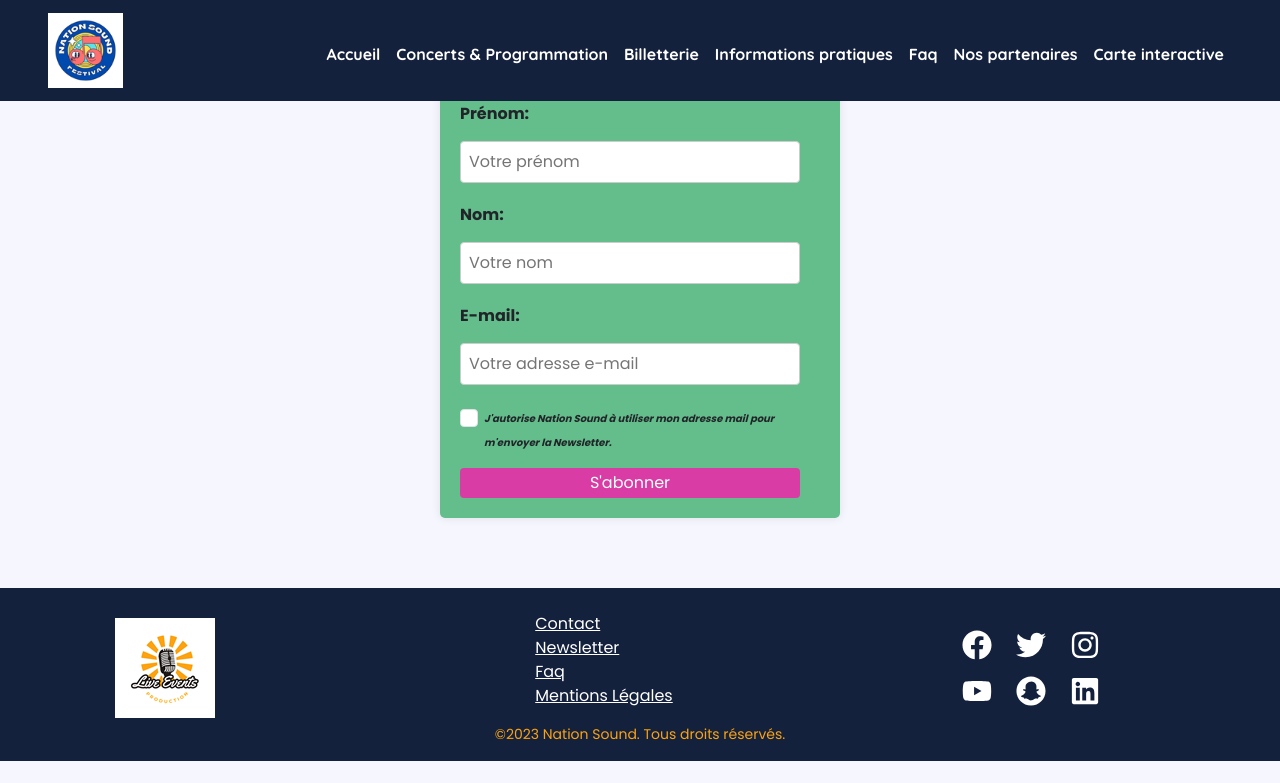
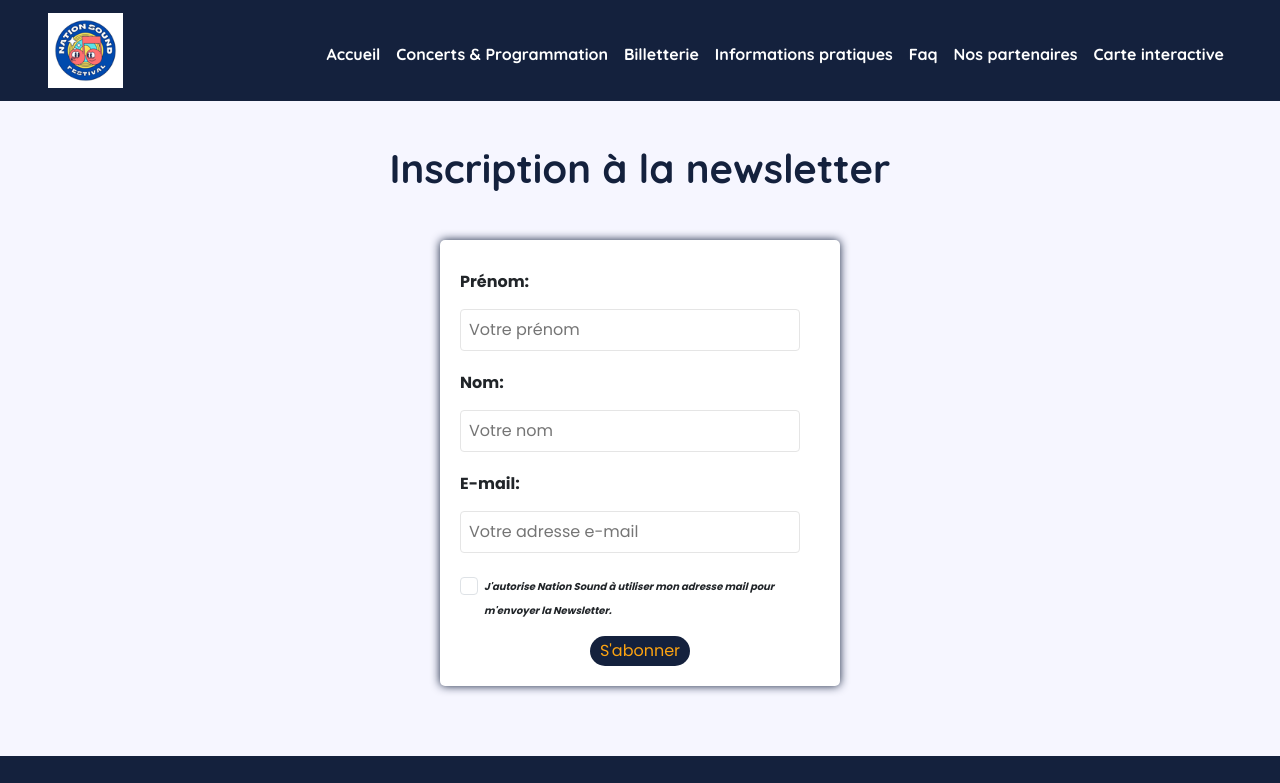
Before and after one commit to wendy1976/nation_sound_v2, a React (Create React App) app: page /newsletter in a window 1280 px wide. Shown: the top 783 px of the page. Built offline with nearby package versions, Linux system fonts and the light colour scheme.

Commit message:
modified style NewsLetterForm.js and ContactForm.js

```diff
--- a/src/ContactForm.js
+++ b/src/ContactForm.js
@@ -49,8 +49,10 @@ function ContactForm() {
     // Rendu du composant
     return (
         <Layout>
-            <h1 className="text-center mb-4 pink">Formulaire de contact</h1>
-            <div className="contact-form-container">
+            <div className="mt-5 pt-5">
+            <h1 className="text-center blue mt-5">Formulaire de contact</h1>
+            </div>
+            <div className="contact-form-container pb-5 pt-5 mt-5 mb-3">
                 {/* Afficher un message de remerciement si le formulaire a été soumis */}
                 {formSubmitted ? (
                     <p>Merci pour votre message! Nous vous répondrons dès que possible.</p>
--- a/src/Faq.js
+++ b/src/Faq.js
@@ -6,15 +6,15 @@ function Faq() {
     const [faqs, setFaqs] = useState([
         {
             question: 'Où dormir ?',
-            answer: 'Nous vous proposons de planter votre tente sur le Camping du Festival, ou de loger dans les hôtels aux alentours, toutes les informations sont sur notre rubrique : <a href="#section2">Logement</a>.'
+            answer: 'Nous vous proposons de planter votre tente sur le Camping du Festival, ou de loger dans les hôtels aux alentours, toutes les informations sont sur notre rubrique : <a href="infos#section2">Logement</a>.'
         },
         {
             question: 'Comment venir ?',
-            answer: 'Toutes les informations concernant les transports se trouvent dans la rubrique : <a href="#section1">Transport</a>.'
+            answer: 'Toutes les informations concernant les transports se trouvent dans la rubrique : <a href="infos#section1">Transport</a>.'
         },
         {
             question: 'Où manger ?',
-            answer: 'Nous vous proposons au sein du festival plusieurs points de restauration, que vous trouverez dans notre rubrique : <a href="#section3">Restauration</a>.'
+            answer: 'Nous vous proposons au sein du festival plusieurs points de restauration, que vous trouverez dans notre rubrique : <a href="infos#section3">Restauration</a>.'
         },
         {
             question: 'Comment payer dans l’enceinte du festival ?',
@@ -71,7 +71,7 @@ function Faq() {
     };
 
     return (
-        <div className="faq-section">
+        <div className="faq-section mt-5 pt-3 pb-3">
             {faqs.map((faq, index) => (
                 <div key={index} className="faq-item">
                     <h2 onClick={() => toggleAnswer(index)} className="faq-question">
--- a/src/Newsletter.js
+++ b/src/Newsletter.js
@@ -44,8 +44,8 @@ function Newsletter() {
 
   return (
     <Layout>
-      <div>
-        <h1 className="text-center mb-4 pink">Inscription à la newsletter</h1>
+      <div className='mt-5 pt-5'>
+        <h1 className="text-center mt-5 mb-5">Inscription à la newsletter</h1>
         {/* Afficher un message de confirmation si l'utilisateur s'est abonné */}
         {subscribed ? (
           <p className='text-center'>Merci de vous être abonné à notre newsletter!</p>
--- a/src/NewsletterForm.js
+++ b/src/NewsletterForm.js
@@ -55,7 +55,7 @@ function NewsletterForm({ formData, handleInputChange, handleSubmit }) {
         </label>
       </div>
       {/* Bouton d'envoi du formulaire */}
-      <button type="submit">S'abonner</button>
+      <button className="mx-auto d-block"type="submit">S'abonner</button>
     </form>
   );
 }
--- a/src/index.css
+++ b/src/index.css
@@ -108,10 +108,10 @@ body {
   max-width: 400px;
   margin: 0 auto;
   padding: 20px;
-  background: #f9f9f9;
+  background: var(--grey);
   border-radius: 5px;
-  box-shadow: 0 0 10px rgba(0, 0, 0, 0.1);
-  background-color: #64be8b;
+  box-shadow: 0 0 10px var(--blue);
+  background-color: var(--white);
   margin-bottom: 70px;
 }
 
@@ -125,27 +125,9 @@ body {
   width: calc(100% - 20px);
   padding: 8px;
   margin-bottom: 10px;
-  border: 1px solid #ccc;
+  border: 1px solid var(--grey);
   border-radius: 4px;
 }
-
-.newsletter-form-container button {
-  width: calc(100% - 20px);
-  padding: 10px;
-  background-color: #D93DA5;
-  color: white;
-  border: none;
-  border-radius: 4px;
-  cursor: pointer;
-}
-
-.newsletter-form-container button:hover {
-  background-color: #E6E16D;
-}
-
-
-
-
 
 /* Mise en forme de la FAQ */
 .faq-item {
@@ -207,9 +189,10 @@ body {
   flex-direction: column;
   width: 300px;
   padding: 20px;
-  border: 1px solid #ccc;
+  border: 1px solid var(--blue);
+  box-shadow: 0 0 10px var(--blue);
   border-radius: 5px;
-  background-color: #64be8b;
+  background-color: var(--white);
 }
 
 .form-group {
```
